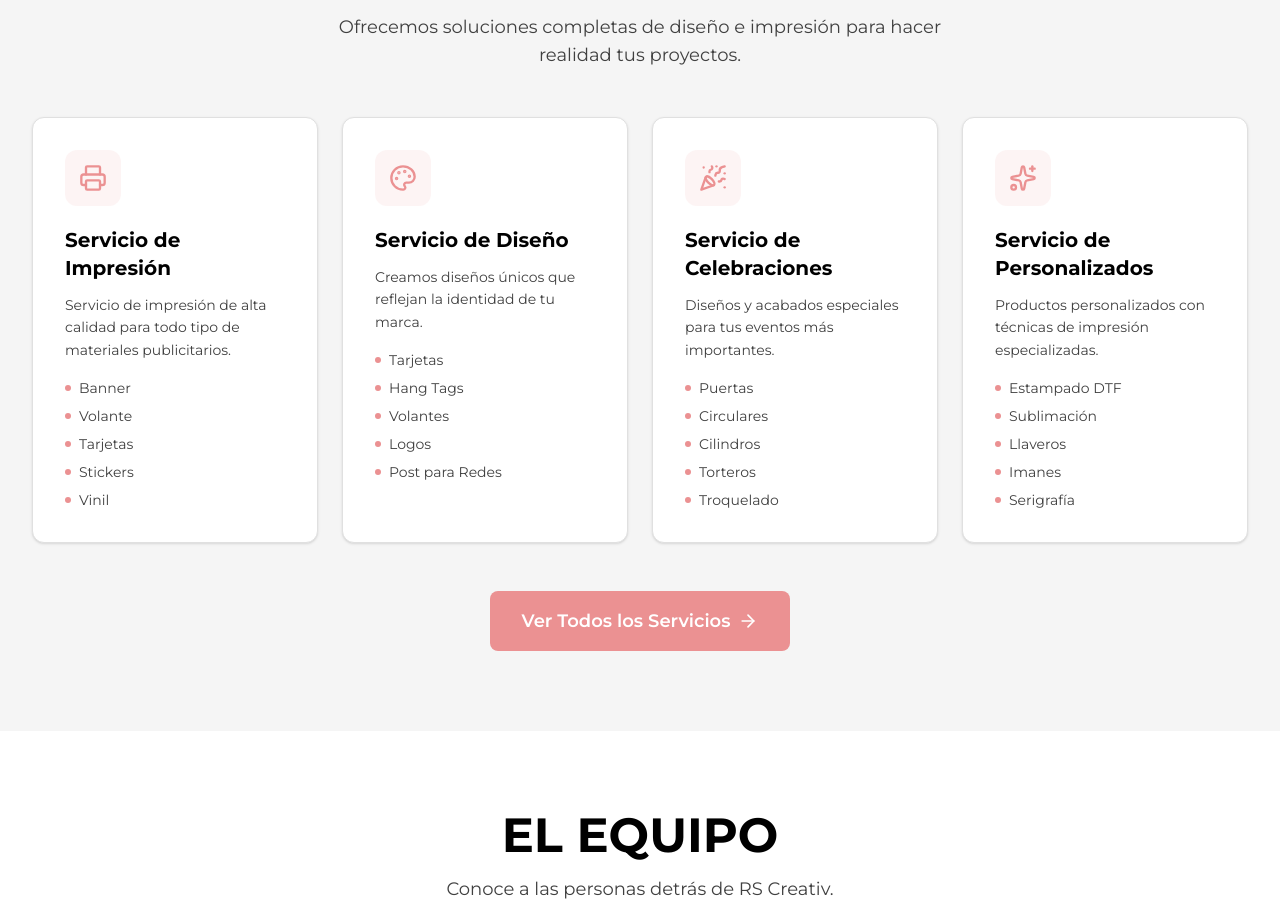
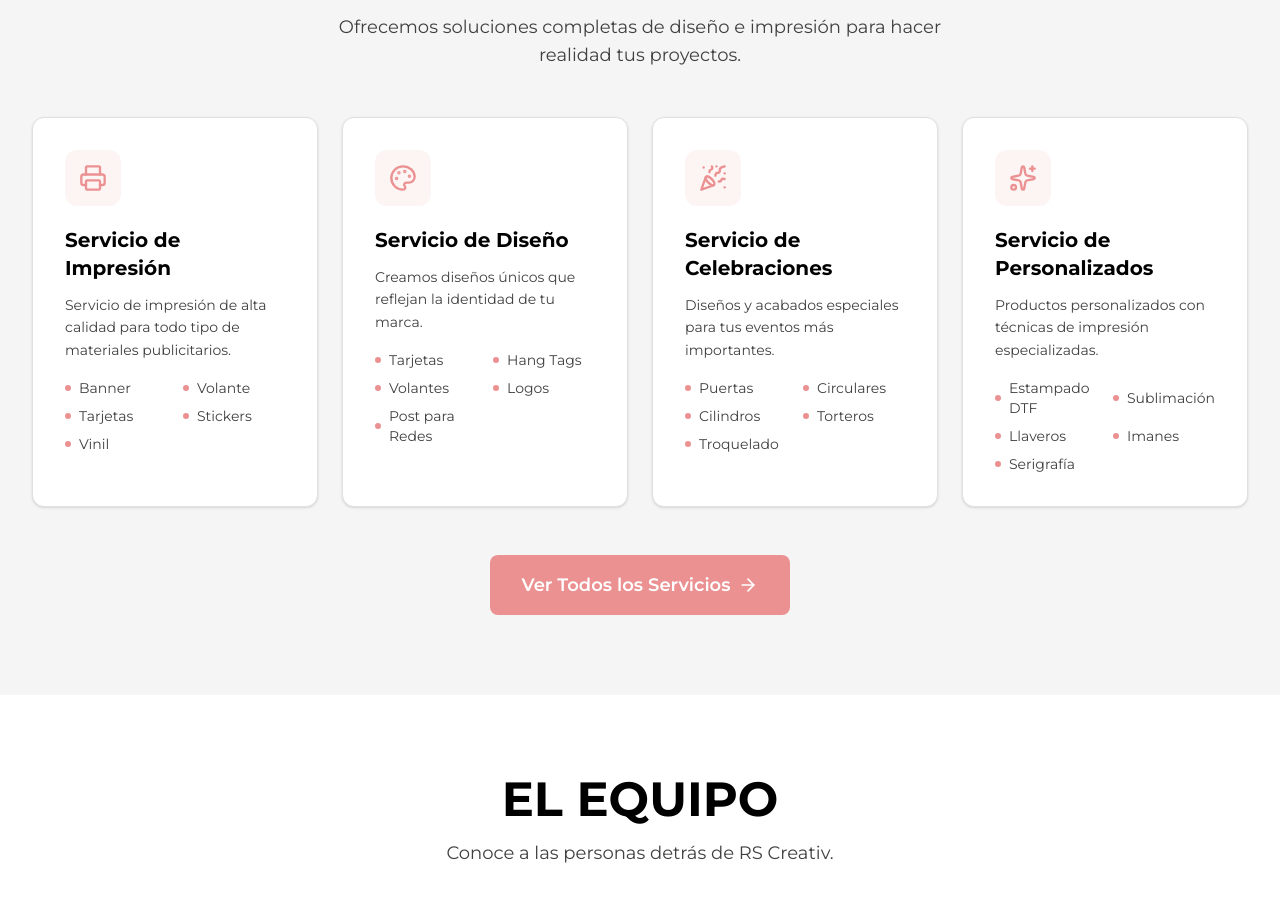
Before and after one commit to SonOfGodLoli/rscreativ, a React (Vite) app: page / in a window 1280 px wide. Shown: the part 2145-3059 px from the top of the page. Built offline with nearby package versions, Linux system fonts and the light colour scheme.

Commit message:
fix: servicios lista en 2 columnas, grid items-stretch

```diff
--- a/src/pages/Home.tsx
+++ b/src/pages/Home.tsx
@@ -289,7 +289,7 @@ export default function Home() {
           />
 
           <motion.div
-            className="grid grid-cols-1 md:grid-cols-2 lg:grid-cols-4 gap-6"
+            className="grid grid-cols-1 md:grid-cols-2 lg:grid-cols-4 gap-6 items-stretch"
             variants={containerVariants(0.15)}
             initial="hidden"
             whileInView="visible"
@@ -307,10 +307,10 @@ export default function Home() {
                   <p className="text-text-secondary text-sm mb-4 leading-relaxed">
                     {service.description}
                   </p>
-                  <ul className="space-y-2">
+                  <ul className="grid grid-cols-2 gap-x-4 gap-y-2">
                     {service.features.map((feature, fIndex) => (
                       <li key={fIndex} className="flex items-center gap-2 text-sm text-text-secondary">
-                        <div className="w-1.5 h-1.5 rounded-full bg-accent" />
+                        <div className="w-1.5 h-1.5 rounded-full bg-accent flex-shrink-0" />
                         {feature}
                       </li>
                     ))}
```
